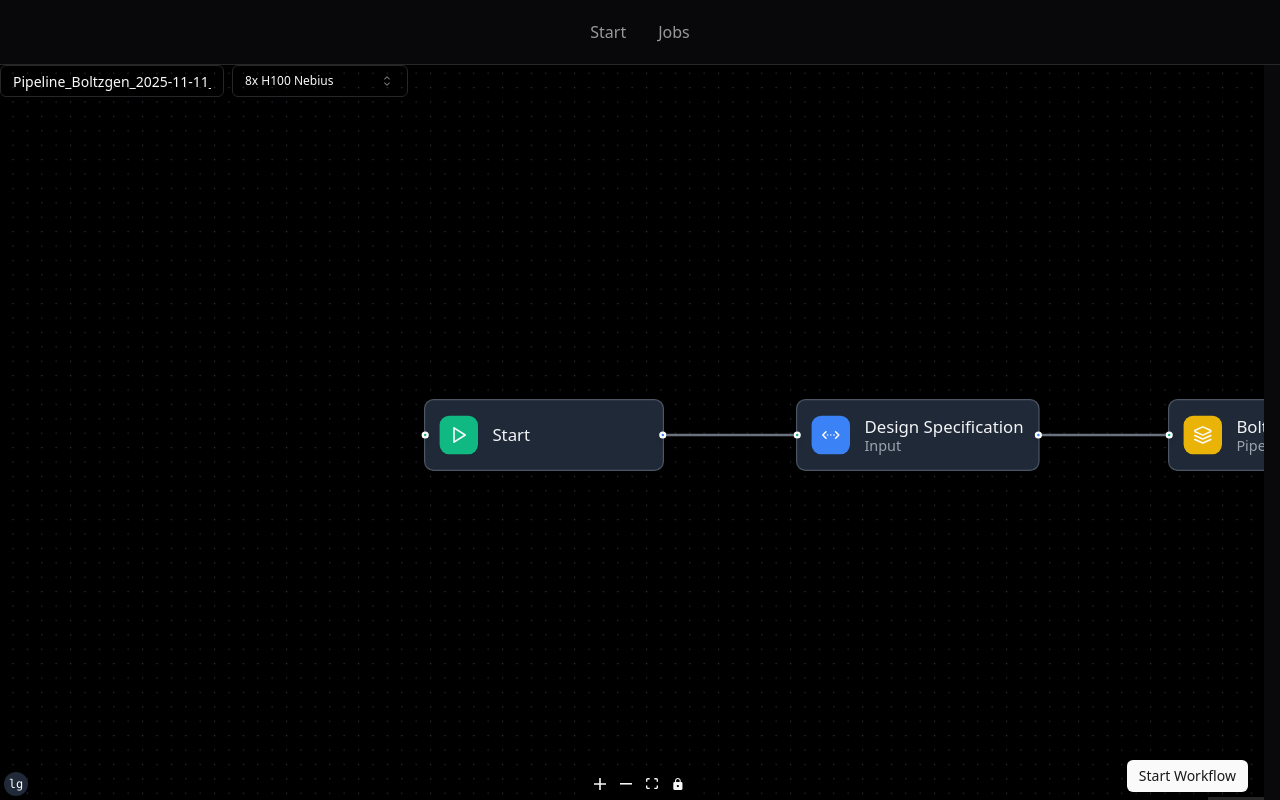
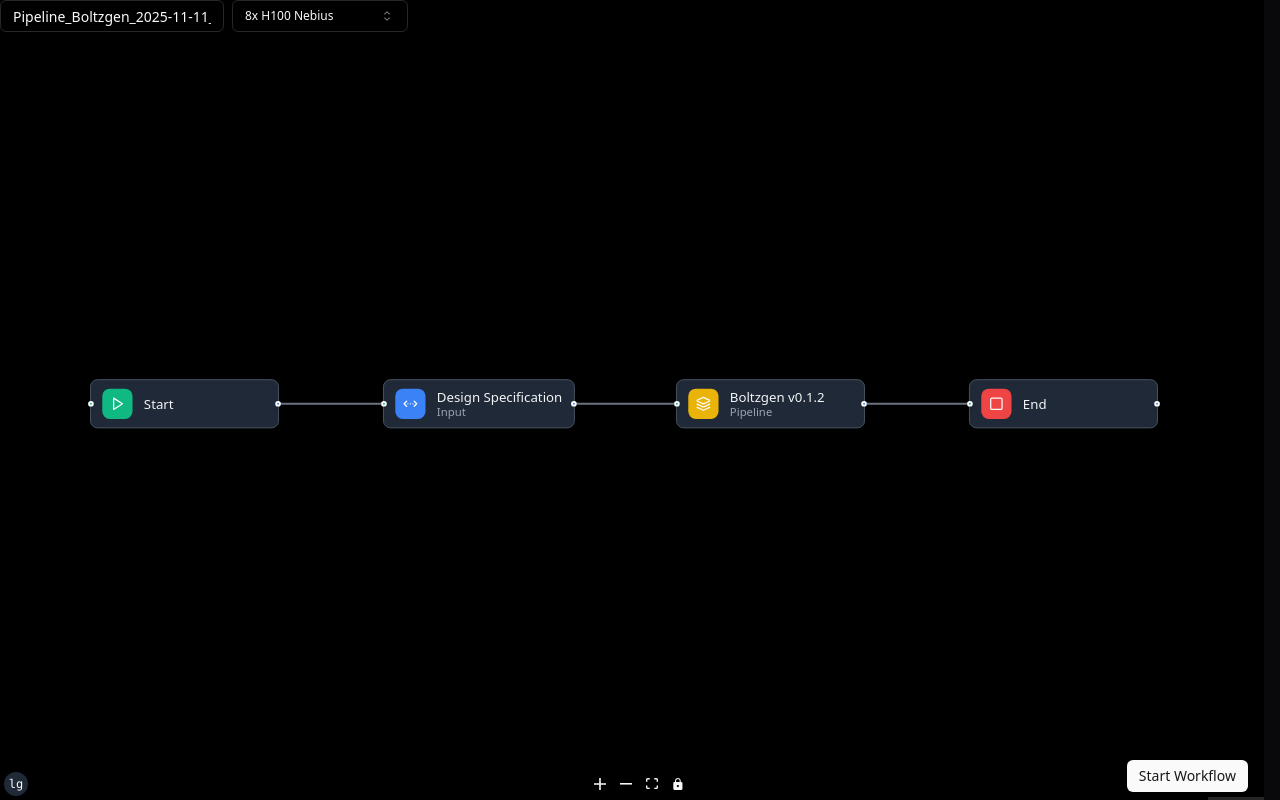
Before and after one commit to andxeg/evolved_sprint_hackathon_2025, a Next.js app in the folder ui/: page /new in a window 1280 px wide. Built offline with nearby package versions, Linux system fonts and the light colour scheme.

Commit message:
make ui cleaner

```diff
--- a/ui/src/app/(authenticated)/components/ModelNode.tsx
+++ b/ui/src/app/(authenticated)/components/ModelNode.tsx
@@ -158,6 +158,7 @@
         minWidth: '200px',
         maxWidth: '300px',
         height: '60px',
+        marginTop: '8px',
         display: 'flex',
         alignItems: 'center',
         padding: '8px 12px',
--- a/ui/src/app/(authenticated)/data/diagramData.json
+++ b/ui/src/app/(authenticated)/data/diagramData.json
@@ -3,7 +3,7 @@
     {
       "id": "1",
       "type": "input",
-      "position": { "x": 200, "y": 50 },
+      "position": { "x": 200, "y": 150 },
       "data": {
         "label": "Design Specification",
         "type": "design",
@@ -13,7 +13,7 @@
     {
       "id": "2",
       "type": "pipeline",
-      "position": { "x": 400, "y": 50 },
+      "position": { "x": 400, "y": 150 },
       "data": {
         "label": "Boltzgen v0.1.2",
         "type": "pipeline",
--- a/ui/src/app/(authenticated)/layout.tsx
+++ b/ui/src/app/(authenticated)/layout.tsx
@@ -10,10 +10,11 @@
   // Hide footer on /new and /jobs pages
   const hideFooter = pathname === '/new' || pathname?.startsWith('/jobs')
   const isJobsPage = pathname?.startsWith('/jobs')
+  const hideHeader = pathname === '/new'
 
   return (
     <div className={`flex flex-col min-h-screen ${isJobsPage ? 'overflow-hidden h-screen' : ''}`}>
-      <Header />
+      {!hideHeader && <Header />}
       <LayoutContent>
         {children}
       </LayoutContent>
--- a/ui/src/app/(authenticated)/new/components/OverviewTab.tsx
+++ b/ui/src/app/(authenticated)/new/components/OverviewTab.tsx
@@ -1,8 +1,6 @@
 'use client'
 
 import {
-  Background,
-  BackgroundVariant,
   type ColorMode,
   Connection,
   ConnectionLineType,
@@ -32,12 +30,6 @@
   return (
     <>
       <Controls />
-      <Background
-        variant={BackgroundVariant.Dots}
-        gap={12}
-        size={1}
-        color={colorMode === 'dark' ? '#374151' : '#e5e7eb'}
-      />
     </>
   )
 }
@@ -51,11 +43,36 @@
   onNodeClick,
   colorMode
 }: OverviewTabProps) {
+  const instanceRef = React.useRef<any>(null)
+
+  // Center and fit the view on init, on data changes, and on resize
+  const fitToView = React.useCallback(() => {
+    const inst = instanceRef.current
+    try {
+      // Fit all nodes nicely within the viewport
+      inst?.fitView?.({ padding: 0.2, includeHiddenNodes: true })
+    } catch {}
+  }, [])
+
+  React.useEffect(() => {
+    fitToView()
+    // Re-fit shortly after to account for layout reflows
+    const id = setTimeout(fitToView, 50)
+    return () => clearTimeout(id)
+  }, [nodes, edges, fitToView])
+
+  React.useEffect(() => {
+    const onResize = () => fitToView()
+    window.addEventListener('resize', onResize)
+    return () => window.removeEventListener('resize', onResize)
+  }, [fitToView])
+
   return (
     <div className="relative h-full min-h-0 w-full overflow-hidden">
       {/* Main Flow Area */}
       <div className="h-full w-full overflow-hidden">
         <ReactFlow
+          className="bg-background"
           nodes={nodes}
           edges={edges}
           onNodesChange={onNodesChange}
@@ -64,7 +81,10 @@
           onNodeClick={onNodeClick}
           nodeTypes={nodeTypes}
           connectionLineType={ConnectionLineType.SmoothStep}
-          defaultViewport={{ x: 50, y: 290, zoom: 1.2 }}
+          onInit={(instance) => {
+            instanceRef.current = instance
+            fitToView()
+          }}
           minZoom={0.3}
           maxZoom={2}
           colorMode={colorMode}
--- a/ui/src/app/(authenticated)/new/page.tsx
+++ b/ui/src/app/(authenticated)/new/page.tsx
@@ -922,7 +922,7 @@
 
         {/* Floating Form Panel */}
         {selectedNode && (
-          <div className={`absolute top-4 right-4 ${selectedNode.data?.type === 'design' || (selectedNode.type === 'pipeline' && selectedNode.data?.pipelineType === 'boltzgen') ? 'w-[400px]' : 'w-80'} max-w-[calc(100vw-2rem)] max-h-[calc(100vh-8rem)] bg-background/95 backdrop-blur-sm border rounded-xl shadow-lg z-10`}>
+          <div className={`absolute top-16 right-4 ${selectedNode.data?.type === 'design' || (selectedNode.type === 'pipeline' && selectedNode.data?.pipelineType === 'boltzgen') ? 'w-[400px]' : 'w-80'} max-w-[calc(100vw-2rem)] max-h-[calc(100vh-8rem)] bg-background/95 backdrop-blur-sm border rounded-xl shadow-lg z-10`}>
             <div className="p-4 h-full flex flex-col">
               {/* Floating Form Header */}
               <div className="flex items-center justify-between mb-3 flex-shrink-0">
```
